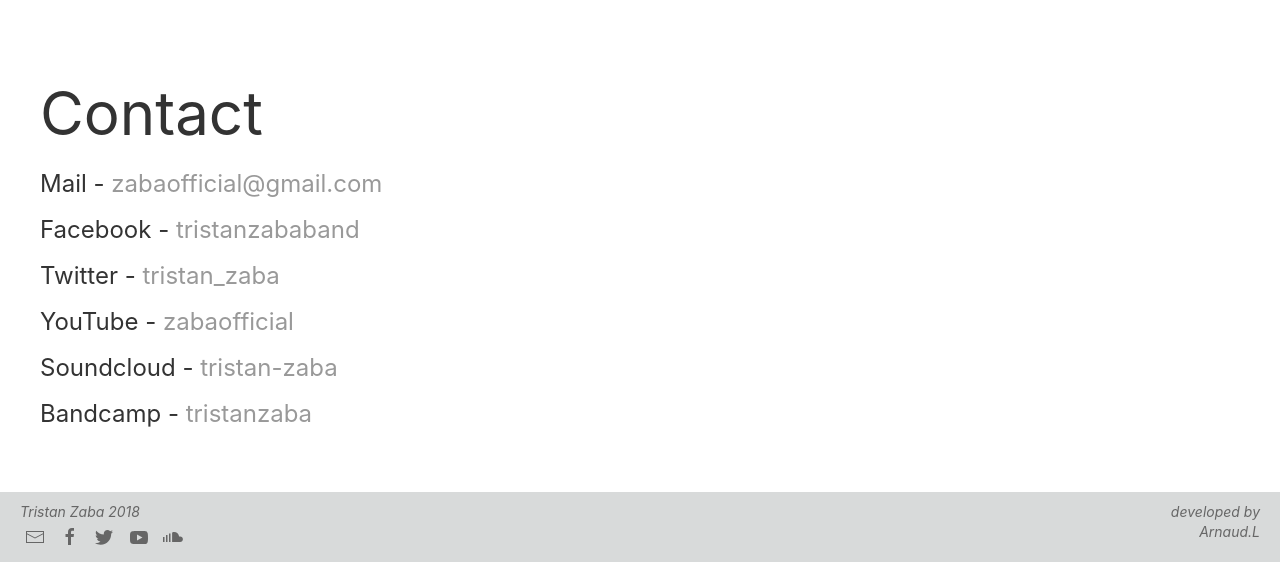
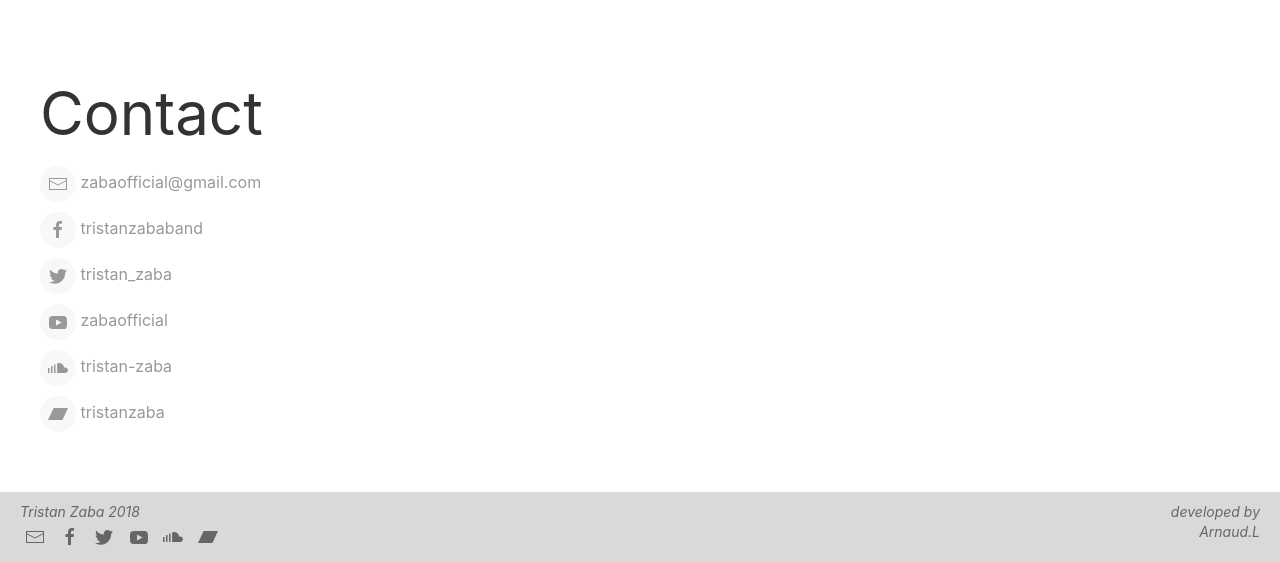
Before and after one commit to arnaud33200/zaba-website, a PHP site: page /contact.php in a window 1280 px wide. Shown: the part 300-862 px from the top of the page. Run offline with PHP 8.4, Linux system fonts and the light colour scheme; some web fonts are replaced.

Commit message:
custom icon for bandcamp and setup icon for contact sections

```diff
--- a/contact.php
+++ b/contact.php
@@ -5,12 +5,12 @@
 	<h1 class="uk-heading-primary">Contact</h1>
 
 <ul class="uk-list">
-    <li class="uk-text-lead">Mail - <a class="uk-link-muted" href="mailto:zabaofficial@gmail.com">zabaofficial@gmail.com</a></li>
-    <li class="uk-text-lead">Facebook - <a class="uk-link-muted" target="_blank" href="https://facebook.com/tristanzababand">tristanzababand</a></li>
-	<li class="uk-text-lead">Twitter - <a class="uk-link-muted" target="_blank" href="https://twitter.com/tristan_zaba">tristan_zaba</a></li>
-	<li class="uk-text-lead">YouTube - <a class="uk-link-muted" target="_blank" href="https://youtube.com/user/zabaofficial">zabaofficial</a></li>
-	<li class="uk-text-lead">Soundcloud - <a class="uk-link-muted" target="_blank" href="https://soundcloud.com/tristan-zaba">tristan-zaba</a></li>
-	<li class="uk-text-lead">Bandcamp - <a class="uk-link-muted" target="_blank" href="https://tristanzaba.bandcamp.com">tristanzaba</a></li>
+	<li><a class="uk-link-muted" href="mailto:zabaofficial@gmail.com"><span class="uk-icon-button" uk-icon="icon: mail; ratio: 1"></span> zabaofficial@gmail.com</a></li>
+    <li><a class="uk-link-muted" target="_blank" href="https://facebook.com/tristanzababand"><span class="uk-icon-button" uk-icon="icon: facebook; ratio: 1"></span> tristanzababand</a></li>
+	<li><a class="uk-link-muted" target="_blank" href="https://twitter.com/tristan_zaba"><span class="uk-icon-button" uk-icon="icon: twitter; ratio: 1"></span> tristan_zaba</a></li>
+	<li><a class="uk-link-muted" target="_blank" href="https://youtube.com/user/zabaofficial"><span class="uk-icon-button" uk-icon="icon: youtube; ratio: 1"></span> zabaofficial</a></li>
+	<li><a class="uk-link-muted" target="_blank" href="https://soundcloud.com/tristan-zaba"><span class="uk-icon-button" uk-icon="icon: soundcloud; ratio: 1"></span> tristan-zaba</a></li>
+	<li><a class="uk-link-muted" target="_blank" href="https://tristanzaba.bandcamp.com"><span class="uk-icon-button" uk-icon="icon: bandcamp; ratio: 1"></span> tristanzaba</a></li>
 </ul>
 
 <?php echo file_get_contents( "mainPhp/main_layout_bottom.php" ); ?>
--- a/mainPhp/main_layout_bottom.php
+++ b/mainPhp/main_layout_bottom.php
@@ -18,8 +18,7 @@
 		<a id="footer-icon" uk-icon="icon: twitter; ratio: 1" target="_blank" href="https://twitter.com/tristan_zaba"></a>
 		<a id="footer-icon" uk-icon="icon: youtube; ratio: 1" target="_blank" href="https://youtube.com/user/zabaofficial"></a>
 		<a id="footer-icon" uk-icon="icon: soundcloud; ratio: 1" target="_blank" href="https://soundcloud.com/tristan-zaba"></a>
-
-
+		<a id="footer-icon" uk-icon="icon: bandcamp; ratio: 1" target="_blank" href="https://tristanzaba.bandcamp.com"></a>
 	</footer>
 
 </body>
```
Also changed, not shown: bio.php (+6 -6 lines), js/uikit-icons.min.js.
